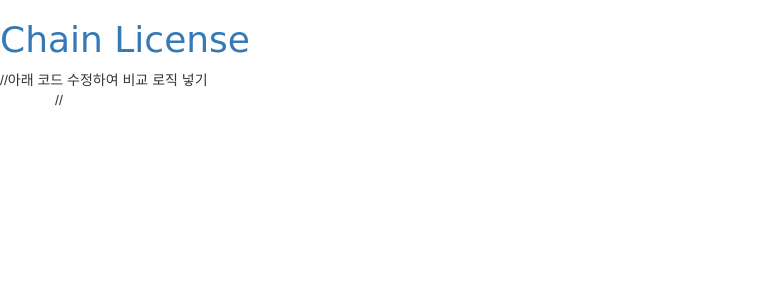
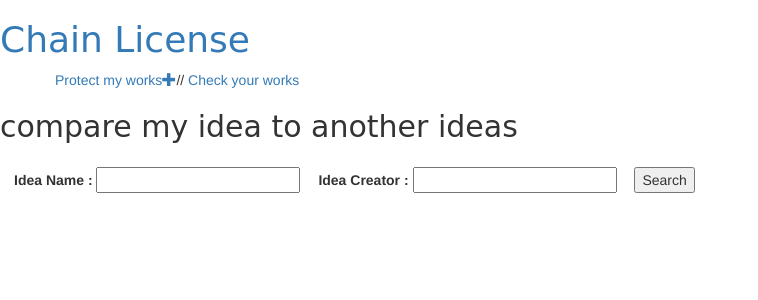
Before and after one commit to beomps/ChainLicense, a Django app: page /ChainLicense/ChainLicense/compare in a window 1280 px wide. Shown: the top 300 px of the page, without its empty margins (0-758 px from the left). Run offline with Django 3.2, Linux system fonts and the light colour scheme; some libraries are stand-ins or nearby versions.

Commit message:
Update license compare feature

```diff
--- a/mysite/ChainLicense/templates/ChainLicense/post_compare.html
+++ b/mysite/ChainLicense/templates/ChainLicense/post_compare.html
@@ -10,13 +10,32 @@
     <div>
             <h1><a href="/ChainLicense">Chain License</a></h1>
     </div>
-    //아래 코드 수정하여 비교 로직 넣기
+
     <div class="content container">
         <div class="row">
             <div class="col-md-8">
-                <a href="{% url 'post_new' %}" class="top-menu">Protect my works<span class="glyphicon glyphicon-plus"></span></a>//
-                <a href="{% url 'post_compare' %}" class="top-menu">Check your works<span class=""></span></a>
+                <a href="{% url 'post_new' %}">Protect my works<span class="glyphicon glyphicon-plus"></span></a>//
+                <a href="{% url 'post_compare' %}">Check your works<span class=""></span></a>
             </div>
+        </div>
+    </div>
+
+   <div id="content">
+        <h2>compare my idea to another ideas</h2>
+
+        <div style="padding:1em;">
+            <form method="post">
+                {% csrf_token %}
+                <label for="idea_name" style="padding-right:1em;">
+                    Idea Name :
+                    <input id="idea_name" type="text" name="name" value="">
+                </label>
+                <label for="idea_author" style="padding-right:1em;">
+                    Idea Creator :
+                    <input id="idea_author" type="text" name="author" value="{{username}}">
+                </label>
+                <input type="submit" value="Search">
+            </form>
         </div>
     </div>
 </body>
```
